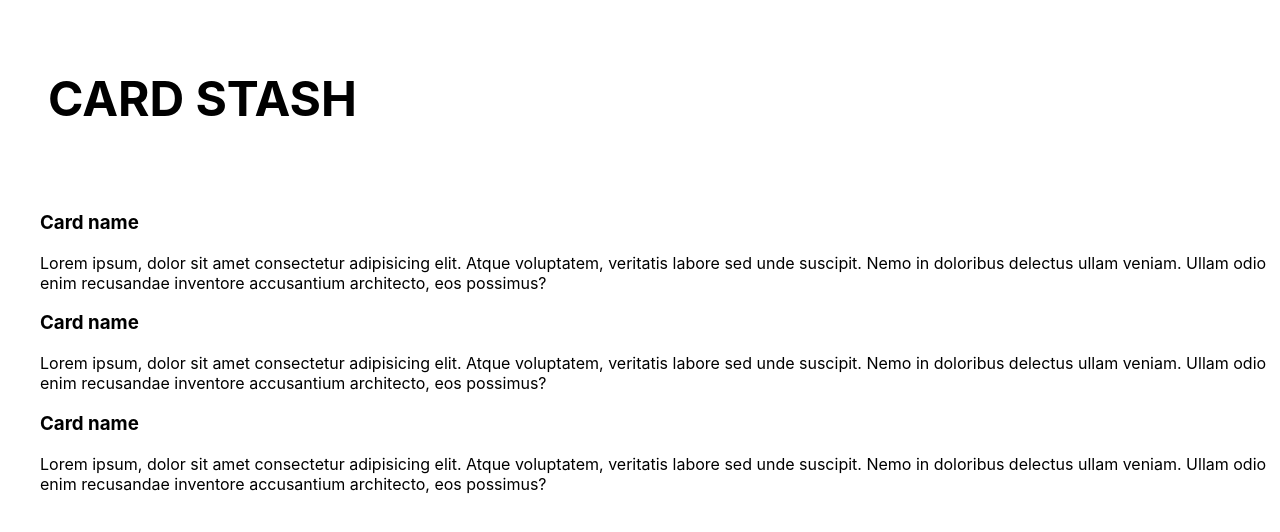
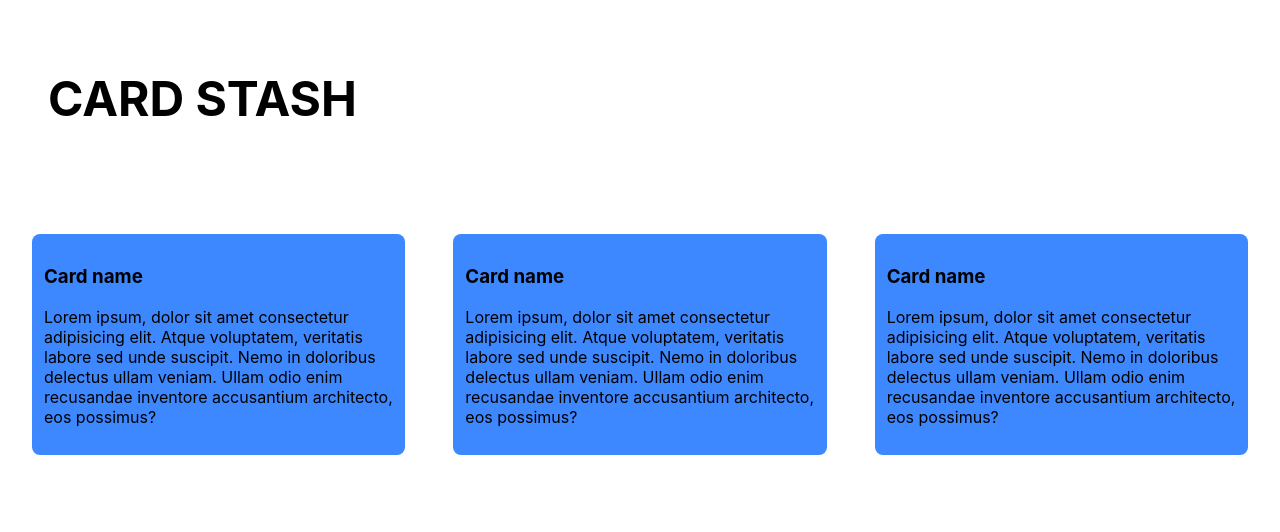
Before and after one commit to jackiewong99/motion-sandbox, a React (Create React App) app: page / in a window 1280 px wide. Shown: the top 532 px of the page. Built offline with nearby package versions, Linux system fonts and the light colour scheme.

Commit message:
Update App.css
-Add grid styling to the list of cards.
-Remove old styling properties.

```diff
--- a/src/App.css
+++ b/src/App.css
@@ -1,18 +1,5 @@
 .App {
   background: rgb(255, 255, 255);
-  position: absolute;
-  top: 0;
-  left: 0;
-  bottom: 0;
-  right: 0;
-}
-
-.card {
-  background-color: rgb(61, 135, 255);
-  padding: 1rem;
-  width: 180px;
-  height: 180px;
-  border-radius: 20%;
 }
 
 .header-container {
@@ -21,3 +8,28 @@
   margin: 5px 1rem;
   font-size: 1.5rem;
 }
+
+.card-container {
+  background-color: rgb(61, 135, 255);
+  margin: 1rem;
+  padding: 12px;
+  border-radius: 0.5rem;
+  text-align: left;
+}
+
+ul {
+  padding: 10px 1rem;
+}
+
+.cards > ul {
+  display: grid;
+  grid-template-columns: repeat(auto-fit, minmax(320px, 1fr));
+  grid-gap: 1rem;
+}
+
+.card-header,
+.card-content {
+  max-height: 220px;
+  overflow: hidden;
+  position: relative;
+}
```
